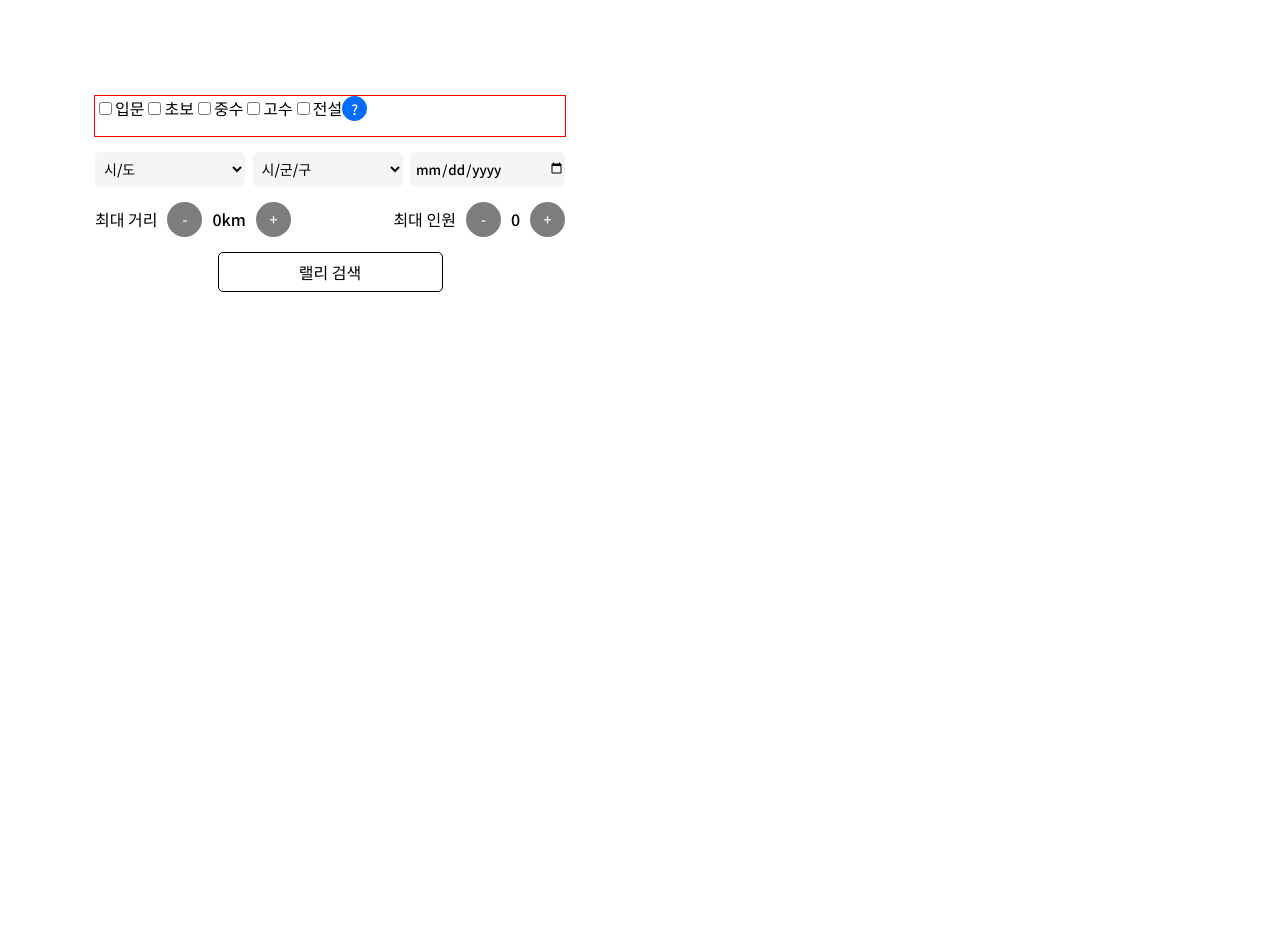
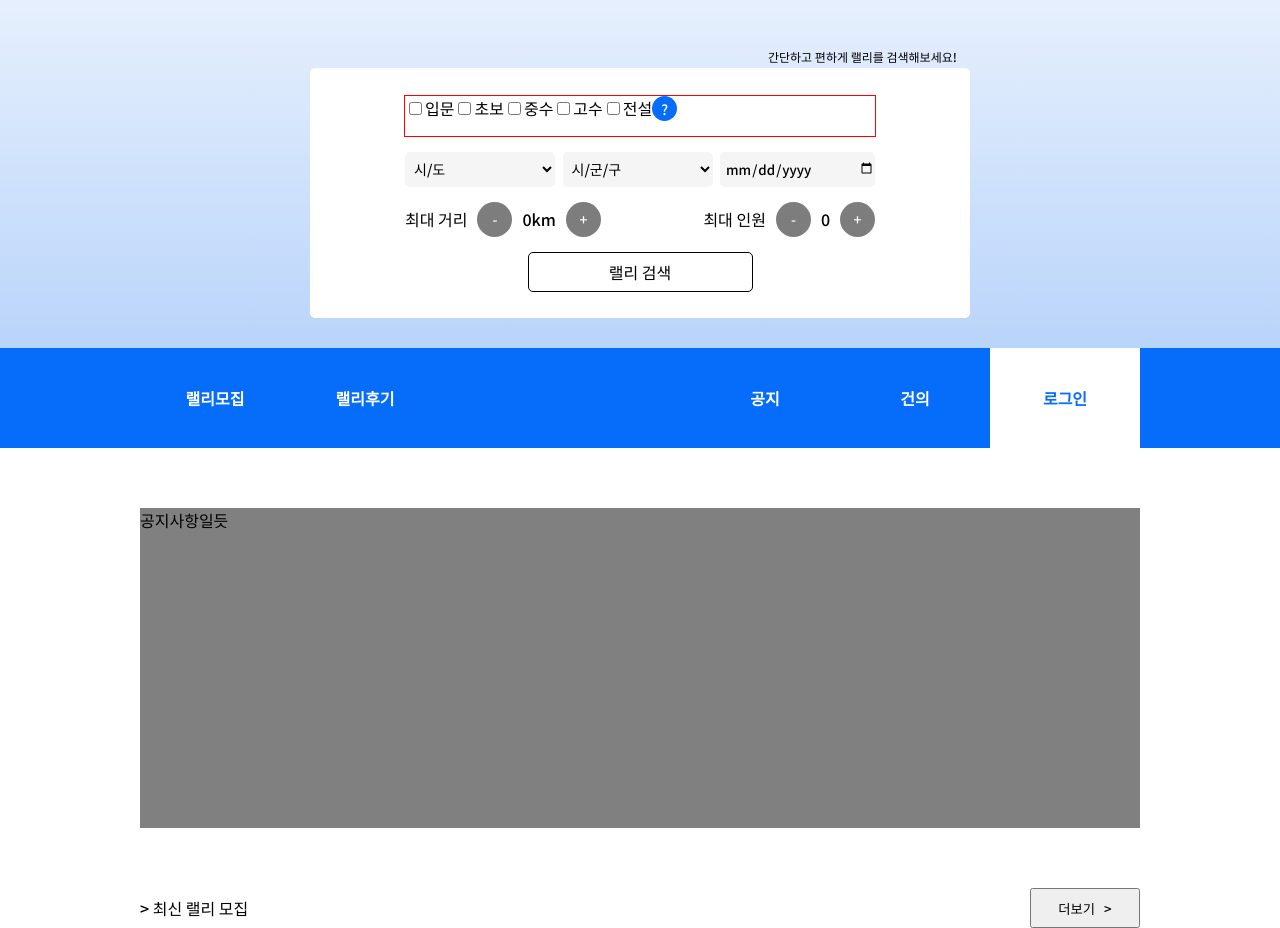
Before and after one commit to hamhabocca/frontend, a React (Create React App) app: page / in a window 1280 px wide. Shown: the part 192-1120 px from the top of the page. Before the commit the page ends 800 px from the top, so only its background shows below. Built offline with nearby package versions, Linux system fonts and the light colour scheme.

Commit message:
[PAGE] Home.js

```diff
--- a/src/pages/Home.js
+++ b/src/pages/Home.js
@@ -1,16 +1,26 @@
+import HomeMenubar from '../components/commons/HomeMenubar';
 import HomeSearchFilter from '../components/commons/HomeSearchFilter';
+import Footer from '../components/commons/Footer';
 import style from './Home.module.css';
 
 function Home() {
 
     return (
         <>
-            <header>
+            <header className={style.Header}>
                 <img src='Dalibocca_logo.png' alt='main logo' className={style.Logo} />
-                <HomeSearchFilter className={style.HomeSearchFilter}/>
+                <label className={style.ThatText}>간단하고 편하게 랠리를 검색해보세요!</label>
+                <HomeSearchFilter/>
             </header>
+            <HomeMenubar/>
             <main>
+                <label className={style.Notice}>공지사항일듯</label>
+                <div className={style.NewestRallyAndMore}>
+                    <h4>&gt; 최신 랠리 모집</h4>
+                    <button>더보기&nbsp;&nbsp; &gt;</button>
+                </div>
             </main>
+            {/* <Footer/> */}
         </>
     )
 }
--- a/src/pages/Home.module.css
+++ b/src/pages/Home.module.css
@@ -1,9 +1,9 @@
-header {
+.Header {
     width: 100vw;
+    height: 540px;
     display: flex;
-    flex-direction: row;
     justify-content: center;
-    align-items: center;
+    background-image: linear-gradient(white, #b9d4fa);
 }
 
 .Logo {
@@ -12,3 +12,32 @@ header {
     position: absolute;
     top: 80px;
 }
+
+.ThatText {
+    font-size: 12px;
+    position: absolute;
+    top: 240px;
+    left: 60%;
+}
+
+.Notice {
+    display: inline-block;
+    width: 100%;
+    height: 320px;
+    background-color: gray;
+    margin-top: 60px;
+    margin-bottom: 60px;
+}
+
+.NewestRallyAndMore {
+    width: 100%;
+    height: 40px;
+    display: flex;
+    justify-content: space-between;
+    align-items: center;
+}
+
+.NewestRallyAndMore button{
+    width: 110px;
+    height: 100%;
+}
```
